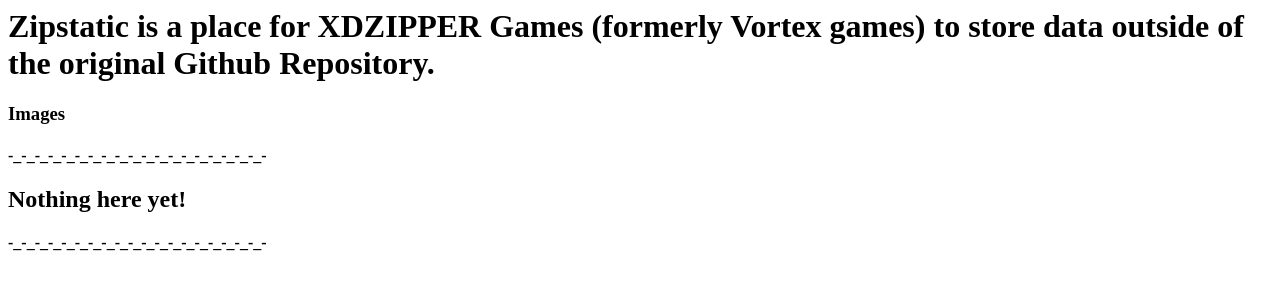
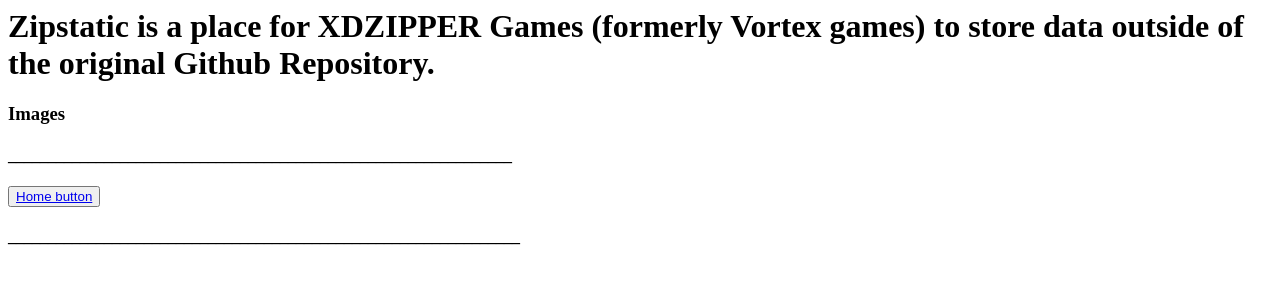
Before and after one commit to xdzippergames/zipstatic, a plain HTML site: page index.html in a window 1280 px wide. Drawn offline with Linux system fonts and the light colour scheme.

Commit message:
Update index.html

```diff
--- a/index.html
+++ b/index.html
@@ -1,6 +1,6 @@
 <title> zipstatic </title>
 <h1> Zipstatic is a place for XDZIPPER Games (formerly Vortex games) to store data outside of the original Github Repository. </h1>
 <h3> Images </h3>
-<h4>-_-_-_-_-_-_-_-_-_-_-_-_-_-_-_-_-_-_-_-</h4>
-<h2> Nothing here yet! </h2>
-<h4>-_-_-_-_-_-_-_-_-_-_-_-_-_-_-_-_-_-_-_-</h4>
+<h4>_______________________________________________________________</h4>
+<button><a href="Home Button.png">Home button</a></button>
+<h4>________________________________________________________________</h4>
```
